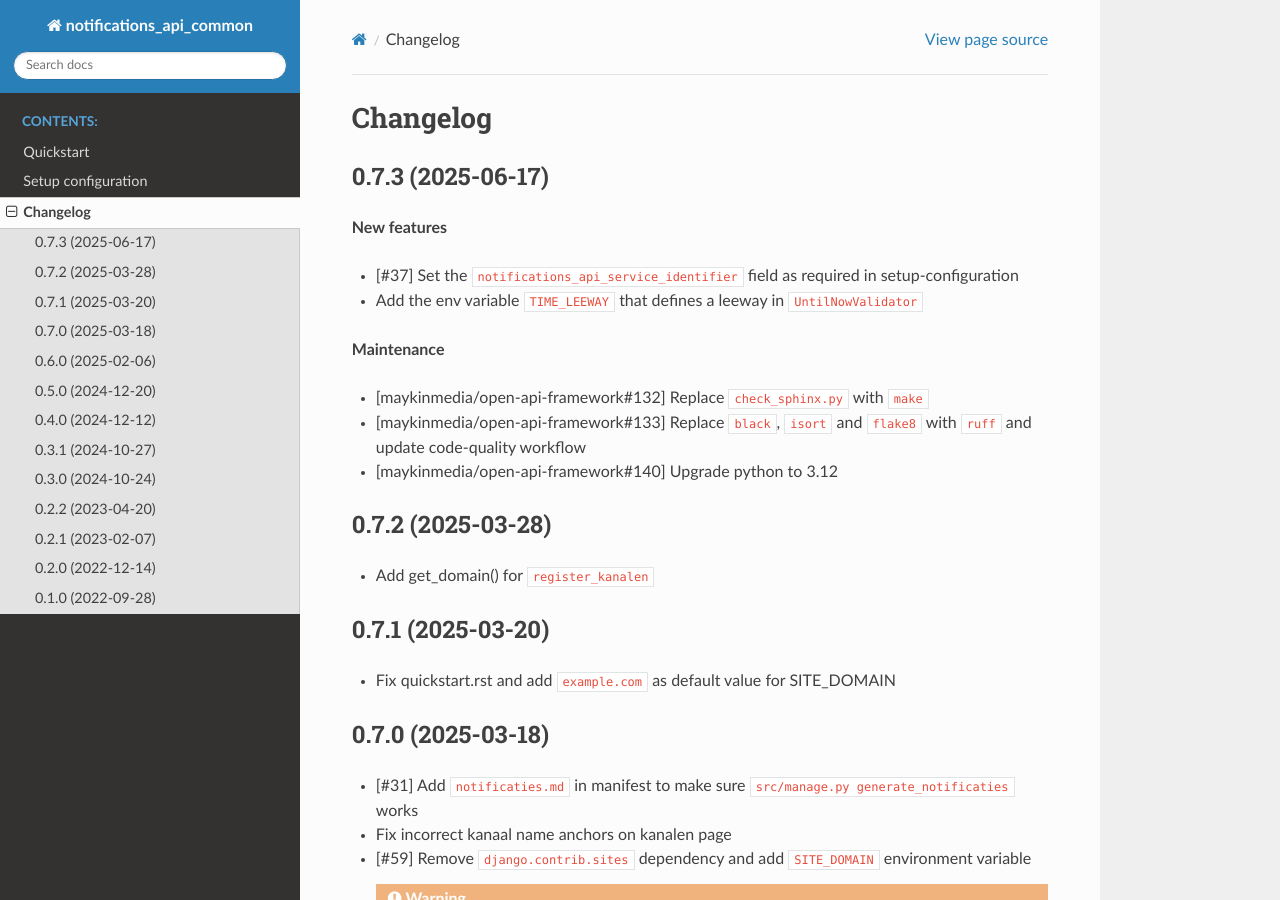
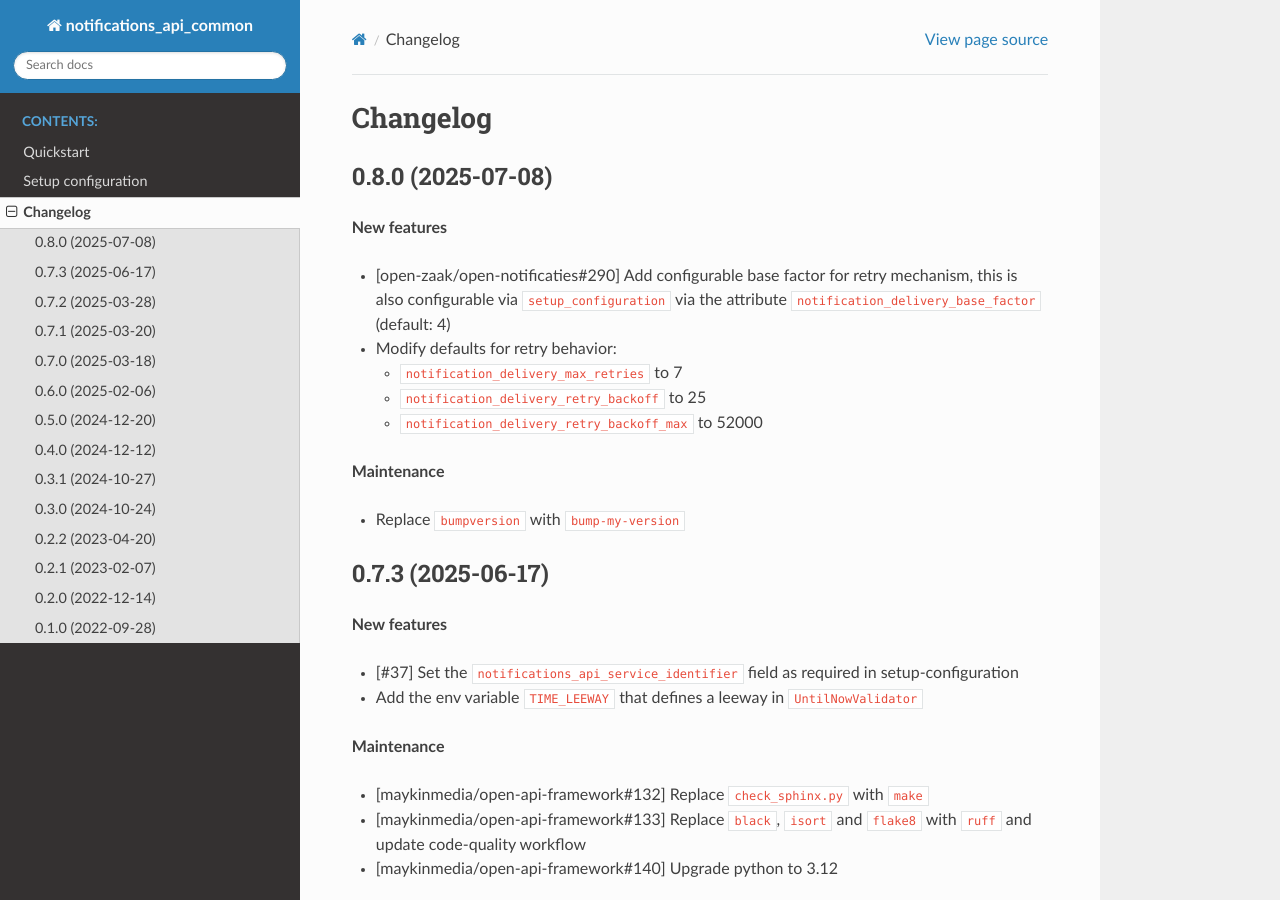
Before and after one commit to maykinmedia/notifications-api-common, a Sphinx documentation site: the page built from docs/changelog.rst, in a window 1280 px wide and 900 px high. Built offline with Sphinx 7.4.7 and the Read the Docs theme 3.1.0, drawn with Linux system fonts in a browser that asks for light colours.

Commit message:
:bookmark: Release version 0.8.0

```diff
--- a/CHANGELOG.rst
+++ b/CHANGELOG.rst
@@ -1,6 +1,23 @@
 =========
 Changelog
 =========
+
+0.8.0 (2025-07-08)
+------------------
+
+**New features**
+
+* [open-zaak/open-notificaties#290] Add configurable base factor for retry mechanism,
+  this is also configurable via ``setup_configuration`` via the attribute ``notification_delivery_base_factor`` (default: 4)
+* Modify defaults for retry behavior:
+
+  * ``notification_delivery_max_retries`` to 7
+  * ``notification_delivery_retry_backoff`` to 25
+  * ``notification_delivery_retry_backoff_max`` to 52000
+
+**Maintenance**
+
+* Replace ``bumpversion`` with ``bump-my-version``
 
 0.7.3 (2025-06-17)
 ------------------
--- a/README.rst
+++ b/README.rst
@@ -1,7 +1,7 @@
 notifications-api-common
 ========================
 
-:Version: 0.7.3
+:Version: 0.8.0
 :Source: https://github.com/maykinmedia/notifications-api-common
 :Keywords: notifications, REST, API, Common Ground, ZGW
 :PythonVersion: 3.12
--- a/docs/conf.py
+++ b/docs/conf.py
@@ -29,7 +29,7 @@ copyright = "2022, Maykin Media"
 author = "Maykin Media"
 
 # The full version, including alpha/beta/rc tags
-release = "0.7.3"
+release = "0.8.0"
 
 
 # -- General configuration ---------------------------------------------------
--- a/pyproject.toml
+++ b/pyproject.toml
@@ -7,7 +7,7 @@ build-backend = "setuptools.build_meta"
 [tool.bumpversion]
 commit = false
 tag = false
-current_version = "0.7.3"
+current_version = "0.8.0"
 
 [[tool.bumpversion.files]]
 filename = "setup.cfg"
--- a/setup.cfg
+++ b/setup.cfg
@@ -2,7 +2,7 @@
 # see http://setuptools.readthedocs.io/en/latest/setuptools.html#configuring-setup-using-setup-cfg-files
 [metadata]
 name = notifications-api-common
-version = 0.7.3
+version = 0.8.0
 description = Re-usable integration layer for the Common Ground Notifications API specification.
 long_description = file: README.rst
 url = https://github.com/maykinmedia/notifications-api-common
```
Also changed, not shown: 2 other files.
